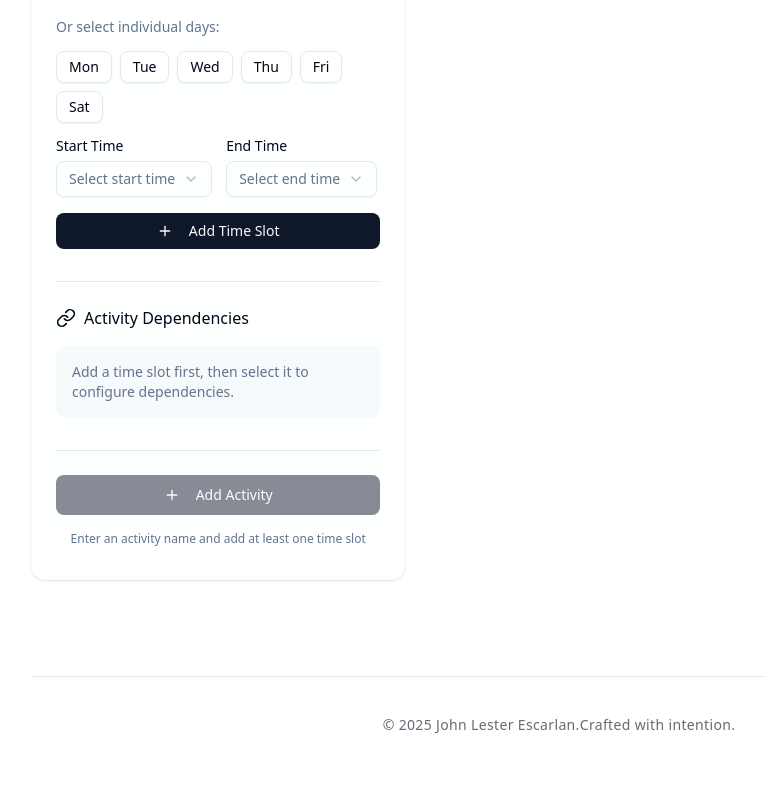
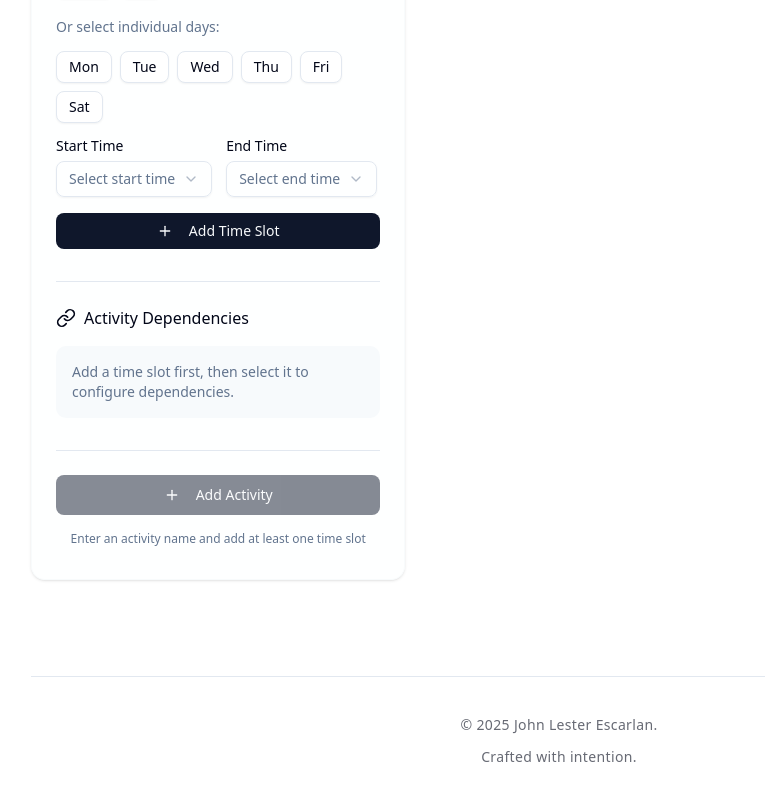
Before and after one commit to jlescarlan11/SchedSmart, a Next.js app: page / in a window 1280 px wide. Shown: the part 1840-2640 px from the top of the page, without its empty margins (81-846 px from the left). Built offline with nearby package versions, Linux system fonts and the light colour scheme.

Commit message:
fixed footer

```diff
--- a/app/__footer/Footer.tsx
+++ b/app/__footer/Footer.tsx
@@ -8,7 +8,6 @@ const Footer = () => {
         <p className="zen-text-secondary text-sm tracking-wide">
           © {new Date().getFullYear()} John Lester Escarlan.
         </p>
-
         <p className="zen-text-secondary text-sm tracking-wide">
           Crafted with intention.
         </p>
--- a/app/globals.css
+++ b/app/globals.css
@@ -213,7 +213,7 @@
   }
 
   .zen-flex-center {
-    @apply flex items-center justify-center;
+    @apply flex flex-col items-center justify-center;
   }
 
   .zen-shadow-soft {
```
